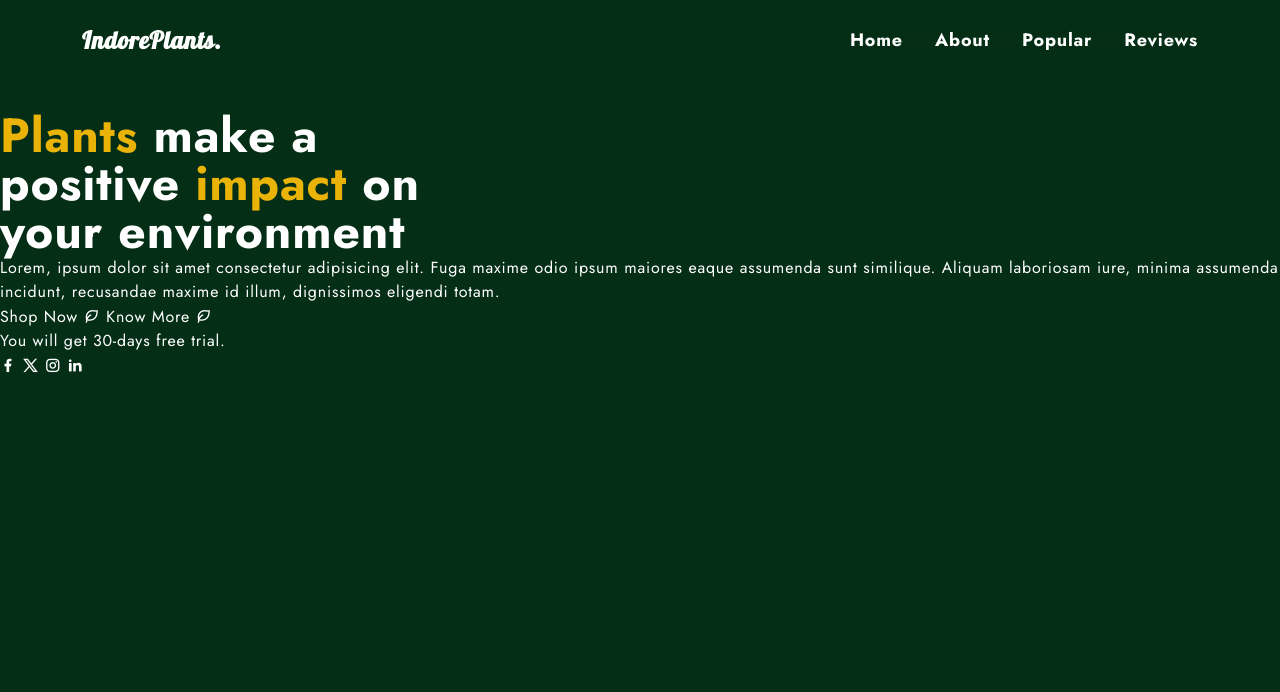
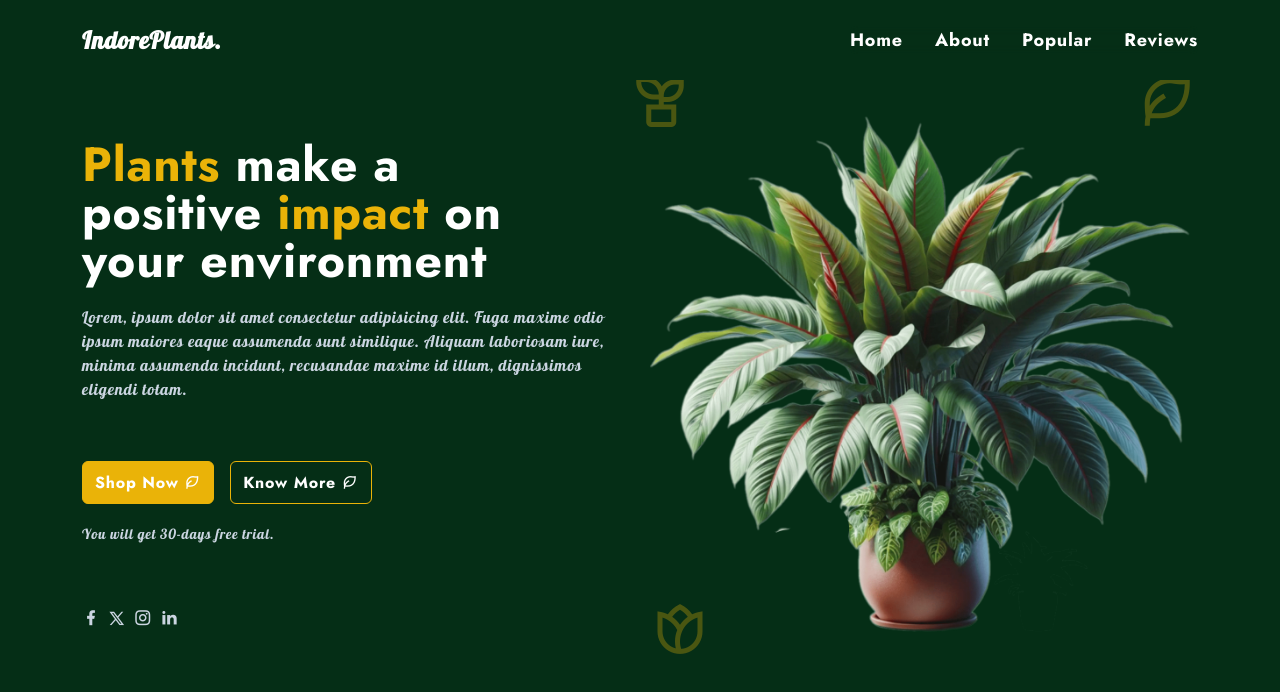
Before and after one commit to naimur-234964/indore_plants, a website built with Vite: page index.html in a window 1280 px wide. Built offline with nearby package versions, Linux system fonts and the light colour scheme.

Commit message:
home section design completed

```diff
--- a/index.html
+++ b/index.html
@@ -49,38 +49,62 @@
     <main>
         <!-- Home Section Start -->
         <section id="home">
-            <div class="">
-                <div class="">
-                    <div class="">
+            <div class="container">
+                <div class="flex flex-col items-center gap-5 lg:flex-row">
+
+                    <!-- Home Content Start -->
+                    <div class="w-full space-y-5 lg:w-1/2">
                         <h1>
                             <span class="text-yellow-500">Plants</span> make a <br>
                             positive
                             <span class="text-yellow-500">impact</span> on <br>
                             your environment
                         </h1>
-                        <p>
+                        <p class="text-slate-300 font-Lobster">
                             Lorem, ipsum dolor sit amet consectetur adipisicing elit. Fuga maxime odio ipsum maiores
                             eaque assumenda sunt similique. Aliquam laboriosam iure, minima assumenda incidunt,
                             recusandae maxime id illum, dignissimos eligendi totam.
                         </p>
-                        <div>
-                            <button>
+                        <div class="flex flex-col gap-2 sm:flex-row md:gap-4 lg:pt-5 xl:pt-10">
+                            <button class="btn">
                                 <span>Shop Now</span>
                                 <i class="ri-leaf-line"></i>
                             </button>
-                            <button>
+                            <button class="btn btn_outline">
                                 <span>Know More</span>
                                 <i class="ri-leaf-line"></i>
                             </button>
                         </div>
-                        <p>You will get 30-days free trial.</p>
-                        <div>
-                            <i class="ri-facebook-fill"></i>
-                            <i class="ri-twitter-x-line"></i>
-                            <i class="ri-instagram-line"></i>
-                            <i class="ri-linkedin-fill"></i>
+                        <p class="text-sm font-Lobster text-slate-300">You will get 30-days free trial.</p>
+                        <div class="flex items-center gap-2 text-lg text-slate-300 lg:pt-10">
+                            <i class="ri-facebook-fill hover:text-yellow-500 cursor-pointer duration-300"></i>
+                            <i class="ri-twitter-x-line hover:text-yellow-500 cursor-pointer duration-300 text-base"></i>
+                            <i class="ri-instagram-line hover:text-yellow-500 cursor-pointer duration-300"></i>
+                            <i class="ri-linkedin-fill hover:text-yellow-500 cursor-pointer duration-300"></i>
                         </div>
                     </div>
+                    <!-- Home Content End -->
+
+                    <!-- Home Image Start -->
+                     <div class="w-full relative  lg:w-1/2">
+                        <img src="assets/img/home.png" alt="home_image">
+
+                        <!-- Leaf -->
+                        <div class="absolute -top-10 right-0 text-6xl text-yellow-500 opacity-30">
+                            <i class="ri-leaf-line"></i>
+                        </div>
+
+                        <!-- Flower -->
+                        <div class="absolute bottom-0 left-0 text-6xl text-yellow-500 opacity-30">
+                            <i class="ri-flower-line"></i>
+                        </div>
+
+                        <!-- Plant -->
+                        <div class="hidden absolute -top-10 -left-5 text-6xl text-yellow-500 opacity-30 lg:block">
+                            <i class="ri-plant-line"></i>
+                        </div>
+                    </div>
+                    <!-- Home Image End -->
                 </div>
             </div>
         </section>
--- a/main.css
+++ b/main.css
@@ -23,3 +23,23 @@ section{
 h1{
     @apply text-3xl md:text-4xl xl:text-5xl font-bold;
 }
+
+.btn{
+    @apply border border-yellow-500 bg-yellow-500 rounded-md px-3 py-2;
+}
+
+.btn span{
+    @apply font-bold;
+}
+
+.btn:hover{
+    @apply opacity-90;
+}
+
+.btn_outline{
+    @apply bg-transparent;
+}
+
+.btn_outline:hover{
+    @apply bg-yellow-500;
+}
```
